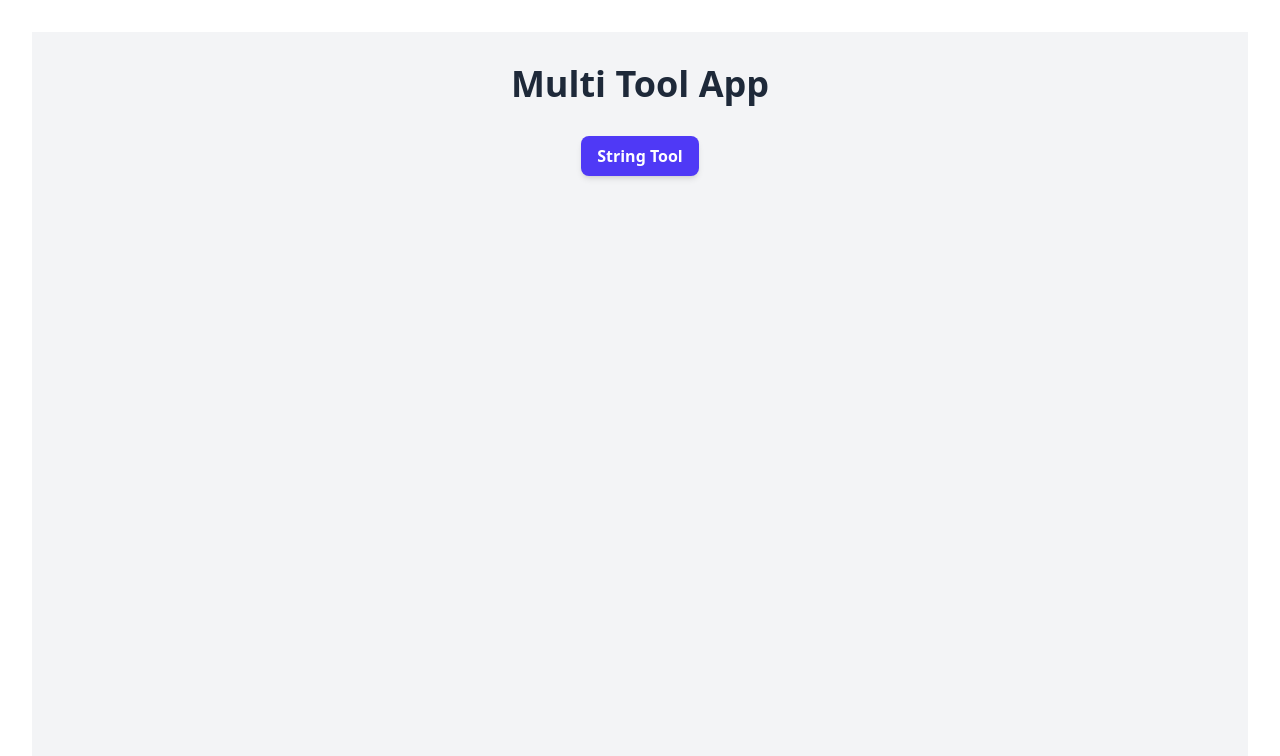
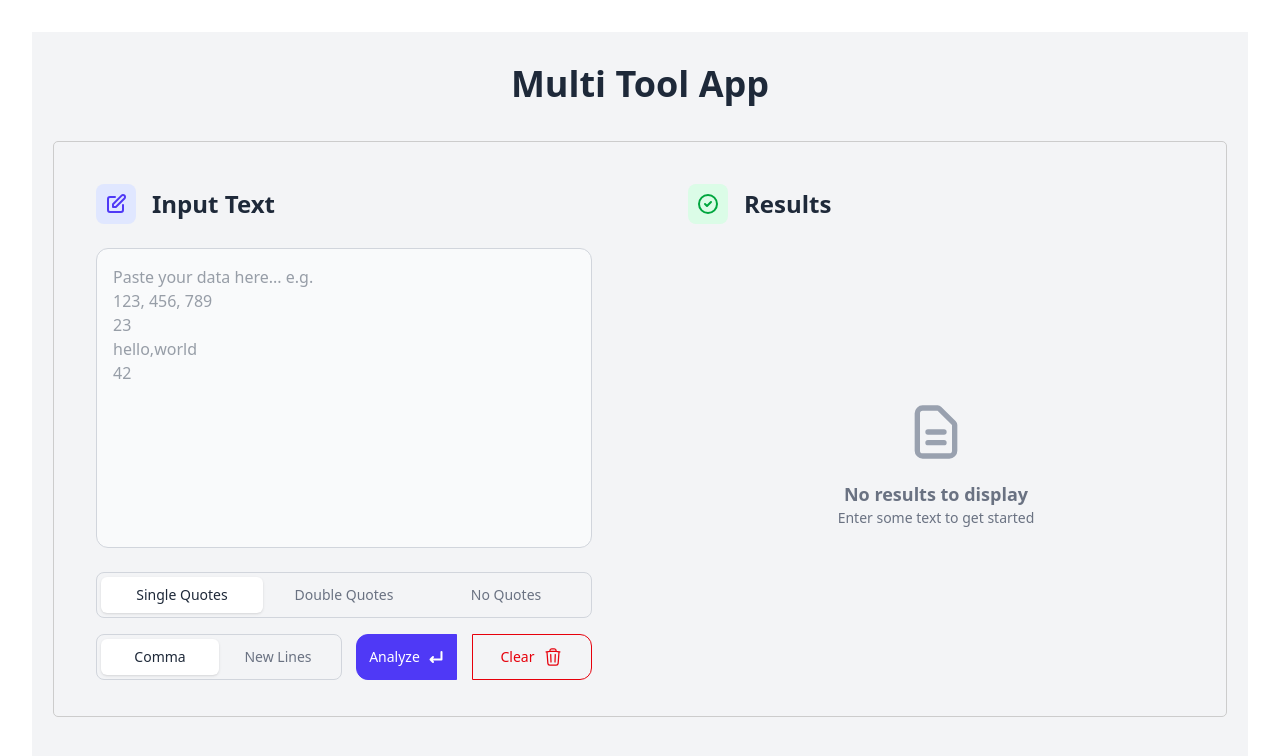
Before and after one commit to daqdev/react-ts-tailw4, a React (Vite) app: page / in a window 1280 px wide. Shown: the top 756 px of the page. Built offline with nearby package versions, Linux system fonts and the light colour scheme.

Commit message:
refactor string tool

```diff
--- a/src/components/InputPanel.tsx
+++ b/src/components/InputPanel.tsx
@@ -60,7 +60,7 @@ export default function InputPanel({ inputText, setInputText, analyzeData, setSe
                 <div className="col-span-1">
                     <button
                         onClick={analyzeData}
-                        className="inline-flex items-center justify-center rounded-l-xl border border-indigo-600 bg-indigo-600 px-3 py-3 text-sm font-medium text-white transition hover:scale-105 hover:shadow-xl focus:outline-none focus:ring active:bg-indigo-700"
+                        className="inline-flex rounded-l-xl border border-indigo-600 bg-indigo-600 px-3 py-3 text-sm font-medium text-white transition hover:scale-105 hover:shadow-xl focus:outline-none focus:ring active:bg-indigo-700"
                     >
                         <span className="flex items-center">
                             {t("analyzeData")}
@@ -84,7 +84,7 @@ export default function InputPanel({ inputText, setInputText, analyzeData, setSe
                 <div className="col-span-1">
                     <button
                         onClick={clearAll}
-                        className="inline-block rounded-r-xl border border-current px-8 py-3 text-sm font-medium text-red-600 transition hover:scale-105 hover:shadow-xl focus:outline-none focus:ring active:text-amber-600"
+                        className="inline-flex rounded-r-xl border border-current px-7 py-3 text-sm font-medium text-red-600 transition hover:scale-105 hover:shadow-xl focus:outline-none focus:ring active:text-amber-600"
                     >
                         <span className="flex items-center">
                         {t("clear")}
--- a/src/components/ToolCard.tsx
+++ /dev/null
@@ -1,41 +0,0 @@
-import type React from "react";
-
-interface ToolCardProps {
-    tool: {
-        id: number;
-        name: string;
-        component: React.ReactElement;
-        instanceId: number;
-    };
-    onRemove: (instanceId: number) => void;
-}
-
-export default function ToolCard({ tool, onRemove }: ToolCardProps) {
-    return (
-        <div className="relative bg-white p-6 rounded-lg shadow-lg">
-            <button
-                onClick={() => onRemove(tool.instanceId)}
-                className="absolute top-2 right-2 p-1 rounded-md bg-red-500 text-white hover:bg-red-600"
-            >
-                <svg
-                    xmlns="http://www.w3.org/2000/svg"
-                    fill="none"
-                    viewBox="0 0 24 24"
-                    strokeWidth="1.5"
-                    stroke="currentColor"
-                    className="h-6 w-6"
-                >
-                    <path
-                        strokeLinecap="round"
-                        strokeLinejoin="round"
-                        d="M6 18L18 6M6 6l12 12"
-                    />
-                </svg>
-            </button>
-            <h2 className="text-2xl font-bold text-gray-800 mb-4">
-                {tool.name}
-            </h2>
-            {tool.component}
-        </div>
-    );
-}
--- a/src/components/ToolSelector.tsx
+++ /dev/null
@@ -1,28 +0,0 @@
-import type React from "react";
-
-interface Tool {
-    id: number;
-    name: string;
-    component: React.ReactElement;
-}
-
-interface ToolSelectorProps {
-    tools: Tool[];
-    onSelect: (tool: Tool) => void;
-}
-
-export default function ToolSelector({ tools, onSelect }: ToolSelectorProps) {
-    return (
-        <div className="flex justify-center gap-4 mb-8">
-            {tools.map((tool) => (
-                <button
-                    key={tool.id}
-                    onClick={() => onSelect(tool)}
-                    className="px-4 py-2 rounded-lg font-semibold text-white bg-indigo-600 hover:bg-indigo-700 shadow-md transition-colors"
-                >
-                    {tool.name}
-                </button>
-            ))}
-        </div>
-    );
-}
--- a/src/routes/HomePage.tsx
+++ b/src/routes/HomePage.tsx
@@ -1,40 +1,6 @@
-import { useState } from "react";
-import ToolCard from "../components/ToolCard";
-import ToolSelector from "../components/ToolSelector";
-import StringTool from "../components/StringTool";
-
-interface Tool {
-    id: number;
-    name: string;
-    component: React.ReactElement;
-}
-
-interface SelectedTool extends Tool {
-    instanceId: number;
-}
-
-const tools: Tool[] = [
-    { id: 1, name: "String Tool", component: <StringTool /> },
-    // { id: 2, name: "Tool 2", component: <div>Tool 2 Content</div> },
-    // { id: 3, name: "Tool 3", component: <div>Tool 3 Content</div> },
-    // { id: 4, name: "Tool 4", component: <div>Tool 4 Content</div> },
-];
+import StringTool from "../views/StringTool";
 
 export default function HomePage() {
-    const [selectedTools, setSelectedTools] = useState<SelectedTool[]>([]);
-
-    const addTool = (tool: Tool) => {
-        if (selectedTools.length < 3) {
-            setSelectedTools((prev) => [...prev, { ...tool, instanceId: Date.now() }]);
-        }
-    };
-
-    const removeTool = (instanceId: number) => {
-        if (window.confirm("Are you sure you want to close this tool?")) {
-            setSelectedTools((prev) => prev.filter((t) => t.instanceId !== instanceId));
-        }
-    };
-
     return (
         <section className="bg-gray-100 min-h-screen">
             <div className="container mx-auto px-4 py-8">
@@ -42,20 +8,8 @@ export default function HomePage() {
                     Multi Tool App
                 </h1>
 
-                <ToolSelector tools={tools} onSelect={addTool} />
-
-                <div
-                    className={`grid gap-8 ${
-                        selectedTools.length === 1
-                            ? "grid-cols-1"
-                            : selectedTools.length === 2
-                            ? "grid-cols-1 md:grid-cols-2"
-                            : "grid-cols-1 md:grid-cols-3"
-                    }`}
-                >
-                    {selectedTools.map((tool: SelectedTool) => (
-                        <ToolCard key={tool.instanceId} tool={tool} onRemove={removeTool} />
-                    ))}
+                <div className="view-container">
+                    <StringTool />
                 </div>
             </div>
         </section>
--- a/src/components/StringTool.tsx
+++ b/src/views/StringTool.tsx
@@ -1,9 +1,7 @@
-import { useState, useEffect } from 'react';
-import InputPanel from './InputPanel';
-import ResultsPanel from './ResultsPanel';
-// import { useTranslation } from '../hooks/useTranslation';
-
-
+import { useState, useEffect, useCallback } from 'react';
+import InputPanel from '../components/InputPanel';
+import ResultsPanel from '../components/ResultsPanel';
+import './views.css';
 
 export default function StringTool() {
     const [inputText, setInputText] = useState<string>('');
@@ -12,9 +10,8 @@ export default function StringTool() {
     const [quote, setQuote] = useState<string>('');
     const [formattedOutput, setFormattedOutput] = useState<string>('');
     const [showCopied, setShowCopied] = useState<boolean>(false);
-    // const { t, toggleLanguage, currentLang } = useTranslation();
 
-    const analyzeData = () => {
+    const analyzeData = useCallback(() => {
         const text = inputText.trim();
         if (!text) {
             setParsedData([]);
@@ -34,9 +31,9 @@ export default function StringTool() {
                 })
         );
         setParsedData(values);
-    };
+    }, [inputText]);
 
-    const updateFormattedOutput = () => {
+    const updateFormattedOutput = useCallback(() => {
         if (parsedData.length === 0) {
             setFormattedOutput('');
             return;
@@ -52,7 +49,7 @@ export default function StringTool() {
         }
 
         setFormattedOutput(formattedString);
-    };
+    }, [parsedData, separator, quote]);
 
     const clearAll = () => {
         setInputText('');
@@ -76,13 +73,14 @@ export default function StringTool() {
         return () => {
             clearTimeout(handler);
         };
-    }, [inputText]);
+    }, [analyzeData]);
 
     useEffect(() => {
         updateFormattedOutput();
-    }, [parsedData, separator, quote]);
+    }, [updateFormattedOutput]);
 
     return (
+        <div className="view-block h-5 v-4">
             <div className="grid grid-cols-1 lg:grid-cols-2 gap-8 w-full max-w-6xl items-stretch">
                 <InputPanel
                     inputText={inputText}
@@ -99,5 +97,6 @@ export default function StringTool() {
                     showCopied={showCopied}
                 />
             </div>
+        </div>
     );
 }
--- /dev/null
+++ b/src/views/views.css
@@ -0,0 +1,19 @@
+.view-container {
+  display: flex;
+  flex-wrap: wrap;
+}
+
+.view-block {
+  margin: 5px;
+  padding: 10px;
+  border: 1px solid #ccc;
+  border-radius: 5px;
+}
+
+.h-5 {
+  width: calc(100% - 10px);
+}
+
+.v-4 {
+  height: 36rem;
+}
```
Lines whose indentation alone changed are shown as unchanged.
